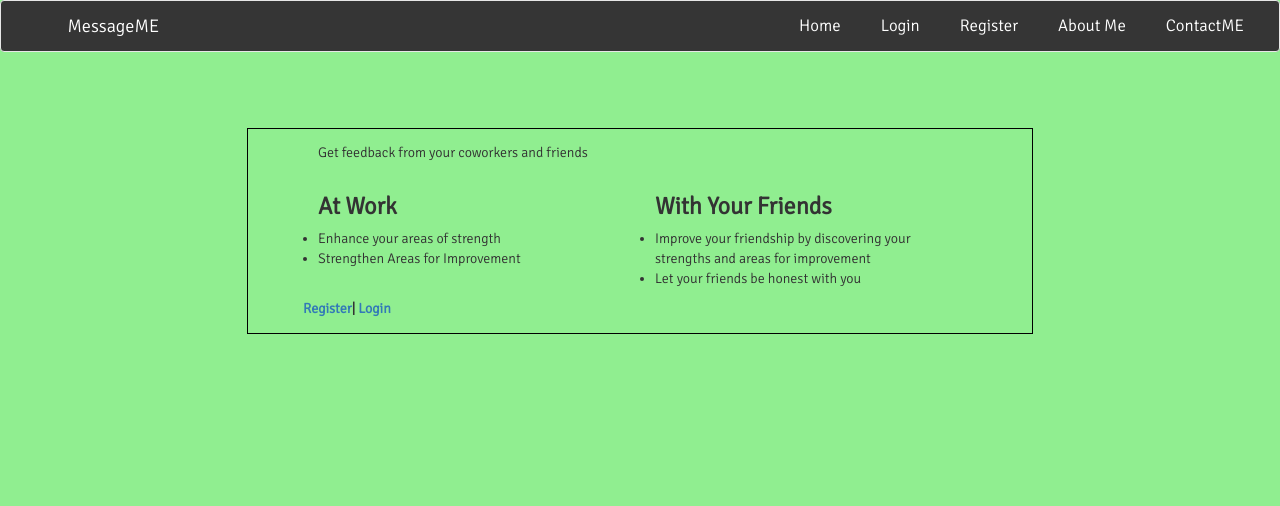
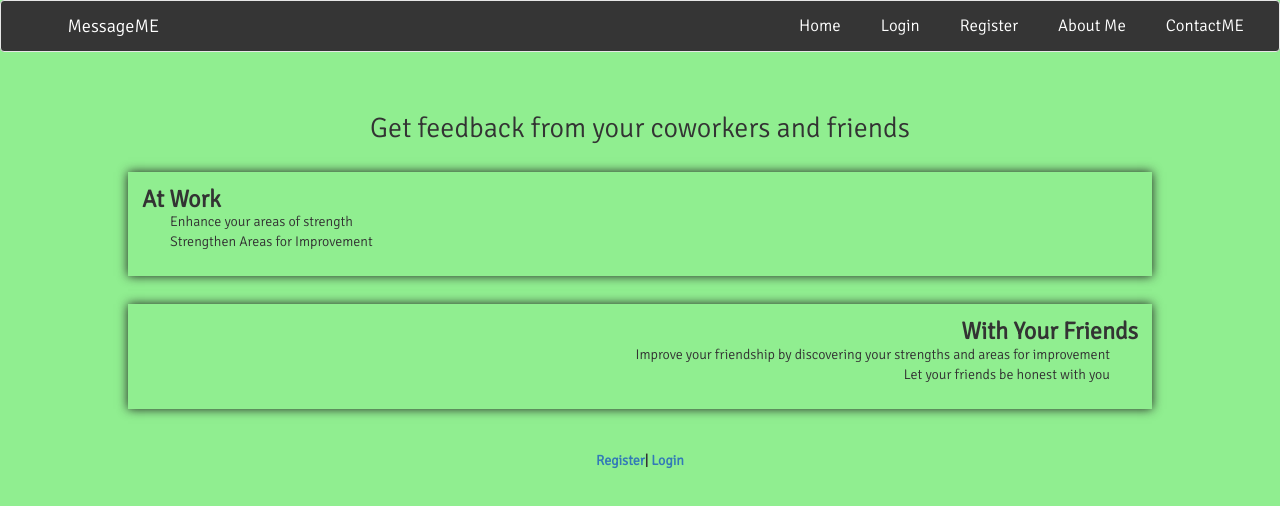
Before and after one commit to manishekaneja/anyMessApplication_a2, an Angular app: page / in a window 1280 px wide. Shown: the top 506 px of the page. Built offline with nearby package versions, Linux system fonts and the light colour scheme.

Commit message:
Home Page Changes

```diff
--- a/src/app/app.component.css
+++ b/src/app/app.component.css
@@ -1,11 +1,10 @@
-*{
-    box-sizing: border-box;
+
+#main{
+    /* background-color: white; */
 }
-#main{
-    position: absolute;
-    background-color: lightgreen;
-    padding: 2em;
-    overflow: hidden;
-    height: 100%;
-    width:100%;
+.containEverything{
+    /* display: flex;
+    justify-content: center;
+    align-items: center; */
+    padding: 4.5vh 10vw;
 }
--- a/src/app/app.component.html
+++ b/src/app/app.component.html
@@ -1,8 +1,8 @@
 <div id="main">
-    <header style="position:fixed;width:100%;top:0%;left:0%;z-index:2;">
+    <header>
         <app-header></app-header>
     </header>
-    <div class="col-md-8 col-sm-10 col-md-offset-2 col-sm-offset-1" style="margin-top:100px;">
+    <div class="containEverything">
         <router-outlet></router-outlet>
     </div>
 </div>
--- a/src/app/header/header.component.html
+++ b/src/app/header/header.component.html
@@ -12,7 +12,6 @@
         </button>
         <a class="logo navbar-brand " routerLink="/home">MessageME</a>
       </div>
-
       <!-- Collect the nav links, forms, and other content for toggling -->
       <div class="collapse navbar-collapse" id="bs-example-navbar-collapse-1">
         <ul class="nav navbar-nav navbar-right">
--- a/src/app/home/home.component.css
+++ b/src/app/home/home.component.css
@@ -0,0 +1,49 @@
+#full{
+    text-align: center;
+    box-shadow: 0px 0px 20px transparent;
+}
+.whole{
+    display: flex;
+    flex-direction: column;
+}
+.two_col_points{
+    display: flex;
+    justify-content: center;
+    align-items: center;
+    flex-direction: column;
+ }
+.left{
+    text-align: left;
+}
+.right{
+    text-align: right;
+}
+.two_col_points>div.left>ul{
+    margin-left: 2em;
+}
+.two_col_points>div.right>ul{
+    margin-right: 2em;
+}
+.two_col_points>div{
+    width: 100%;
+    padding: 1em;
+    margin: 1em;
+    box-shadow: 0px 0px 10px #222;
+}
+h3{
+    margin: 0px;
+}
+.two_col_points>div>ul
+{
+    list-style: none;
+}
+.whole p:first-child{
+    font-size: 2em;
+    text-align: center;
+}
+
+@media(max-width:425px){
+    .left,.right{
+        text-align: center;
+    }
+}
--- a/src/app/home/home.component.html
+++ b/src/app/home/home.component.html
@@ -1,8 +1,8 @@
-<div class="container" class="col-sm-12" style="align-self:center;padding: 1em 5em;border:1px solid black;overflow:hidden;">
-  <p>Get  feedback from your coworkers and friends
+<div class="whole">
+  <p>Get feedback from your coworkers and friends
   </p>
-  <div class="row">
-    <div class="col-md-6">
+  <div class="two_col_points">
+    <div class="left">
       <h3>
         <strong>At Work</strong>
       </h3>
@@ -11,7 +11,7 @@
         <li>Strengthen Areas for Improvement</li>
       </ul>
     </div>
-    <div class="col-md-6">
+    <div class="right">
       <h3>
         <strong>With Your Friends</strong>
       </h3>
@@ -20,9 +20,11 @@
         <li>Let your friends be honest with you</li>
       </ul>
     </div>
-    <strong *ngIf="!isLoggedIn">
-      <a routerLink="/account/register">Register</a>|
-      <a routerLink="/account/login">Login</a>
-    </strong>
+    <div id="full" *ngIf="!isLoggedIn">
+      <strong>
+        <a routerLink="/account/register">Register</a>|
+        <a routerLink="/account/login">Login</a>
+      </strong>
+    </div>
   </div>
 </div>
--- a/src/styles.css
+++ b/src/styles.css
@@ -3,4 +3,8 @@
      margin: 0px;
      padding: 0px;
      font-family: Signika;
+     box-sizing: border-box;
+    }
+body{
+background-color: lightgreen;
 }
```
